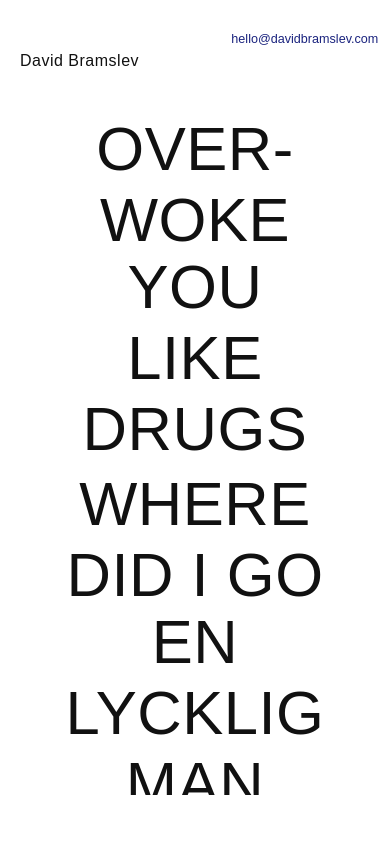
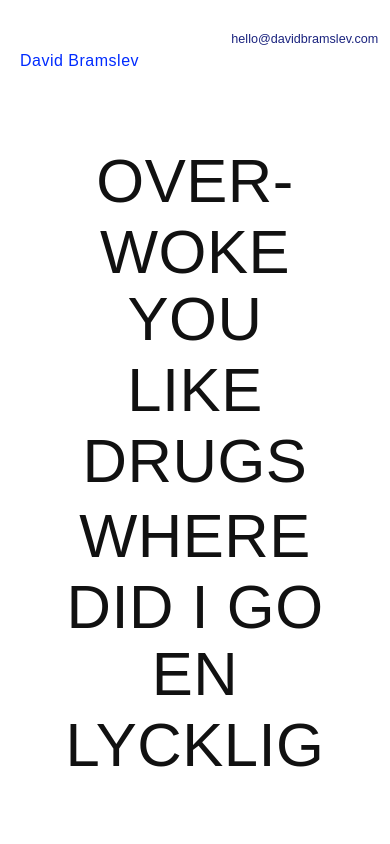
Before and after one commit to davidbramslev-ctrl/DavidBramslev, a plain HTML site: page index.html in a window 390 px wide. Shown: the top 844 px of the page. Drawn offline with Linux system fonts and the light colour scheme; a web font is replaced by a local one.

Commit message:
Refactor styles in style.css for improved layout

```diff
--- a/style.css
+++ b/style.css
@@ -21,11 +21,12 @@
     letter-spacing: 0.5px;
     font-weight: 400;
     text-transform: none;
-    color: #111;
-    flex: 1;
+    color: #002bff;
+    flex: 0 1 auto;
     white-space: nowrap;
     overflow: hidden;
     text-overflow: ellipsis;
+    align-self: center;
   }
   .header-mail {
     font-size: 10px;
@@ -34,15 +35,17 @@
     white-space: nowrap;
     overflow: hidden;
     text-overflow: ellipsis;
-    flex-shrink: 0;
+    flex: 0 1 auto;
+    align-self: center;
     max-width: 40vw;
   }
   main {
-    margin-top: 60px;
+    margin-top: 40px;
     min-height: 60vh;
     flex-direction: column;
     align-items: stretch;
-    padding: 0 2vw;
+    padding: 32px 2vw 0 2vw;
+    box-sizing: border-box;
   }
   .film-list {
     flex-direction: column;
@@ -51,13 +54,14 @@
     justify-content: flex-start;
     overflow-y: auto;
     overflow-x: hidden;
-    width: 100vw;
+    width: auto;
     padding: 0;
     margin: 0;
     gap: 0;
+    touch-action: pan-y;
   }
   .film-list li {
-    font-size: 24px;
+    font-size: 12px;
     padding: 32px 0;
     margin-bottom: 16px;
     letter-spacing: 0.5px;
@@ -69,6 +73,7 @@
     padding-bottom: 80px;
   }
 
+  /* Remove hover effect for mobile */
   .film-list li.mobile-hover {
     color: #002bff;
     letter-spacing: 2px;
```
Lines whose indentation alone changed are shown as unchanged.
